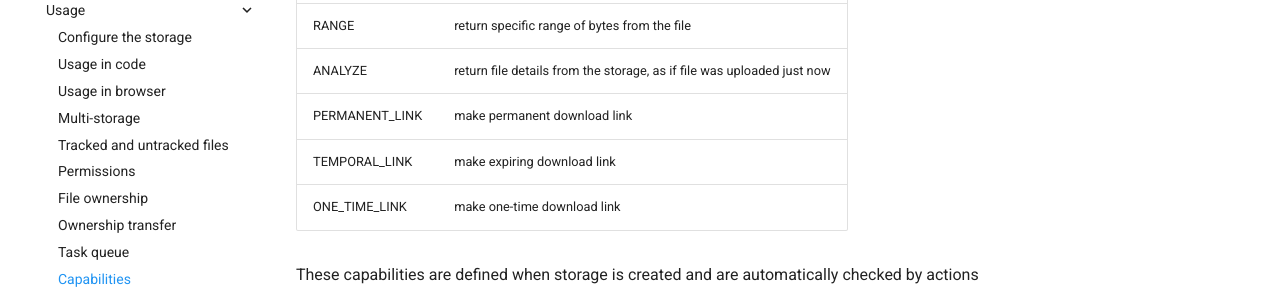
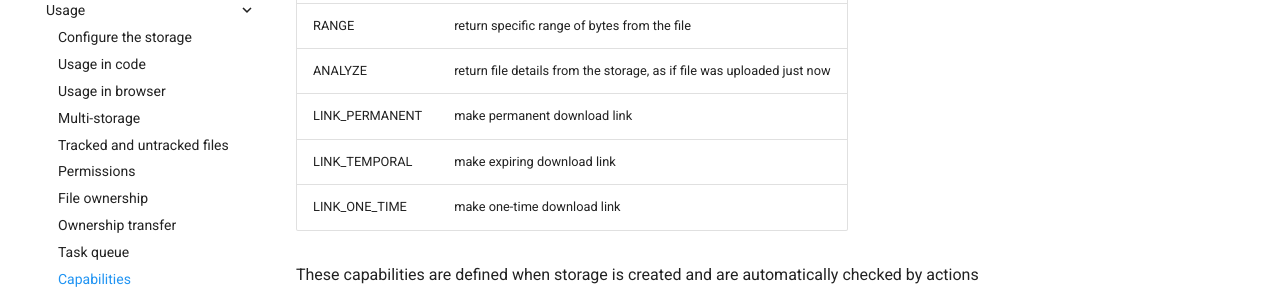
Before and after one commit to DataShades/ckanext-files, an MkDocs documentation site: the page built from docs/usage/capabilities.md, in a window 1280 px wide and 900 px high, scrolled down 618 px. Shown: the part 152-444 px from the top of the window. Built offline with MkDocs 1.6.1 and Material for MkDocs 9.7.7, drawn with Linux system fonts in a browser that asks for light colours; comment, search, counter and statistics services are not loaded.

```diff
--- a/docs/usage/capabilities.md
+++ b/docs/usage/capabilities.md
@@ -18,9 +18,9 @@ operations that can be supported by storage:
 | COMPOSE        | combine multiple files into a new one in the same storage              |
 | RANGE          | return specific range of bytes from the file                           |
 | ANALYZE        | return file details from the storage, as if file was uploaded just now |
-| PERMANENT_LINK | make permanent download link                                           |
-| TEMPORAL_LINK  | make expiring download link                                            |
-| ONE_TIME_LINK  | make one-time download link                                            |
+| LINK_PERMANENT | make permanent download link                                           |
+| LINK_TEMPORAL  | make expiring download link                                            |
+| LINK_ONE_TIME  | make one-time download link                                            |
 
 These capabilities are defined when storage is created and are automatically
 checked by actions that work with storage. For manual checks use
```
Also changed, not shown: 2 other files.
